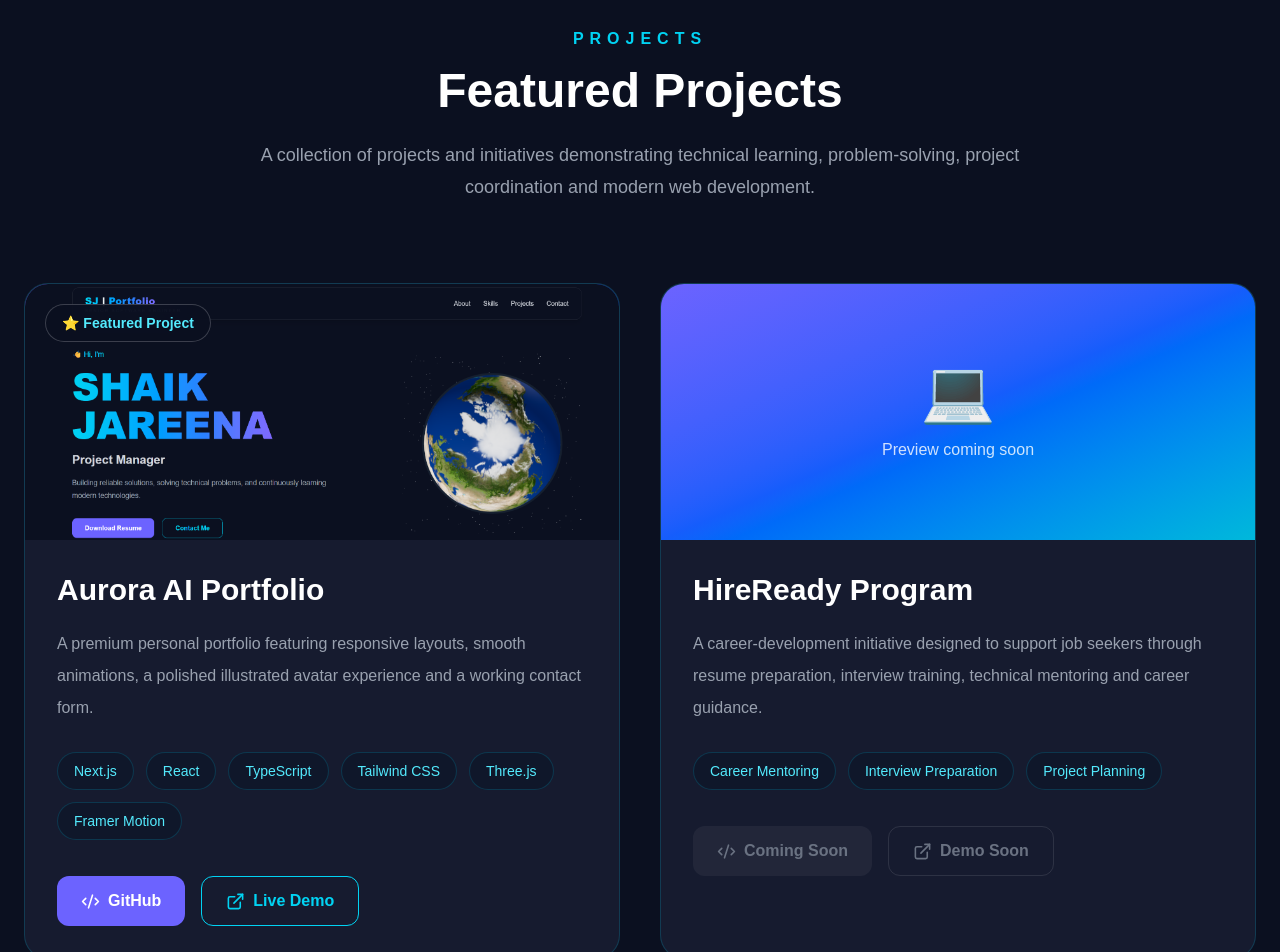
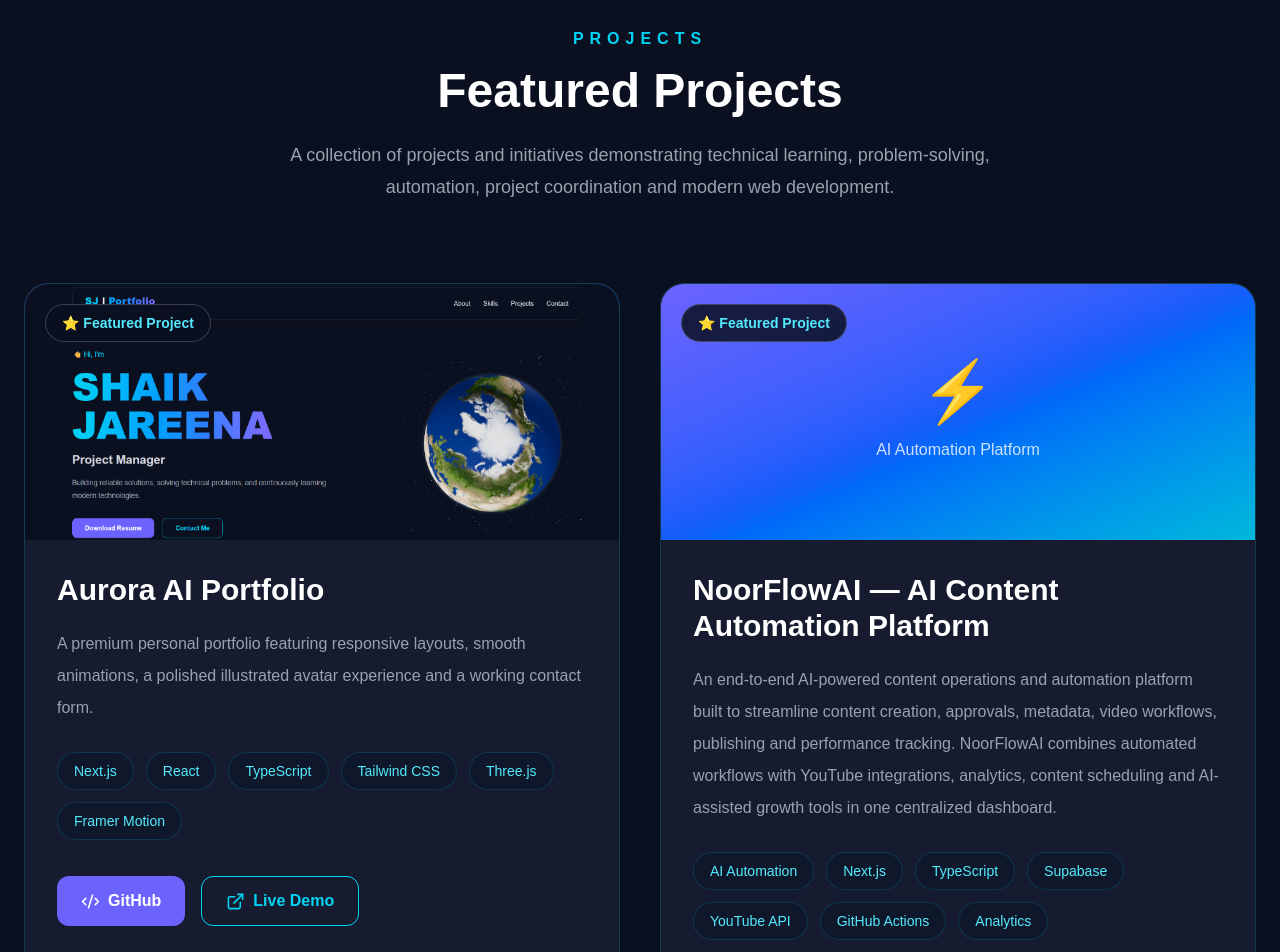
Before and after one commit to JAREENA-SK/aurora-ai-portfolio, a Next.js app in the folder aurora-ai/: page / in a window 1280 px wide. Shown: the part 5080-6032 px from the top of the page. Built offline with nearby package versions, Linux system fonts and the light colour scheme.

Commit message:
feat: add NoorFlowAI automation project

```diff
--- a/aurora-ai/components/sections/Projects.tsx
+++ b/aurora-ai/components/sections/Projects.tsx
@@ -9,17 +9,20 @@ const projects = [
     title: "Aurora AI Portfolio",
     description:
       "A premium personal portfolio featuring responsive layouts, smooth animations, a polished illustrated avatar experience and a working contact form.",
-    tech: [
-      "Next.js",
-      "React",
-      "TypeScript",
-      "Tailwind CSS",
-      "Three.js",
-      "Framer Motion",
-    ],
+    tech: ["Next.js", "React", "TypeScript", "Tailwind CSS", "Three.js", "Framer Motion"],
     image: "/projects/aurora-ai.png",
     github: "https://github.com/JAREENA-SK/aurora-ai-portfolio",
     demo: "https://aurora-ai-portfolio.vercel.app",
+    featured: true,
+  },
+  {
+    title: "NoorFlowAI — AI Content Automation Platform",
+    description:
+      "An end-to-end AI-powered content operations and automation platform built to streamline content creation, approvals, metadata, video workflows, publishing and performance tracking. NoorFlowAI combines automated workflows with YouTube integrations, analytics, content scheduling and AI-assisted growth tools in one centralized dashboard.",
+    tech: ["AI Automation", "Next.js", "TypeScript", "Supabase", "YouTube API", "GitHub Actions", "Analytics"],
+    image: "",
+    github: "#",
+    demo: "https://noor-flow-ai.vercel.app/",
     featured: true,
   },
   {
@@ -46,12 +49,8 @@ const projects = [
 
 export default function Projects() {
   return (
-    <section
-      id="projects"
-      className="bg-[#0B1020] px-6 py-24 text-white"
-    >
+    <section id="projects" className="bg-[#0B1020] px-6 py-24 text-white">
       <div className="mx-auto max-w-7xl">
-        {/* Heading */}
         <motion.div
           initial={{ opacity: 0, y: 35 }}
           whileInView={{ opacity: 1, y: 0 }}
@@ -59,20 +58,14 @@ export default function Projects() {
           transition={{ duration: 0.6 }}
           className="mb-20 text-center"
         >
-          <p className="font-semibold uppercase tracking-[6px] text-cyan-400">
-            Projects
-          </p>
-          <h2 className="mt-4 text-4xl font-bold sm:text-5xl">
-            Featured Projects
-          </h2>
+          <p className="font-semibold uppercase tracking-[6px] text-cyan-400">Projects</p>
+          <h2 className="mt-4 text-4xl font-bold sm:text-5xl">Featured Projects</h2>
           <p className="mx-auto mt-6 max-w-3xl text-lg leading-8 text-gray-400">
-            A collection of projects and initiatives demonstrating technical
-            learning, problem-solving, project coordination and modern web
-            development.
+            A collection of projects and initiatives demonstrating technical learning,
+            problem-solving, automation, project coordination and modern web development.
           </p>
         </motion.div>
 
-        {/* Project Cards */}
         <div className="grid gap-10 lg:grid-cols-2">
           {projects.map((project, index) => (
             <motion.article
@@ -84,7 +77,6 @@ export default function Projects() {
               whileHover={{ y: -8 }}
               className="group overflow-hidden rounded-3xl border border-cyan-500/20 bg-[#161B2F] transition-all duration-300 hover:border-cyan-400/70 hover:shadow-[0_0_40px_rgba(0,212,255,0.18)]"
             >
-              {/* Screenshot or Placeholder */}
               <div className="relative h-64 overflow-hidden bg-gradient-to-br from-[#6C63FF] via-blue-600 to-cyan-500">
                 {project.image ? (
                   <Image
@@ -97,9 +89,9 @@ export default function Projects() {
                 ) : (
                   <div className="flex h-full items-center justify-center">
                     <div className="text-center">
-                      <span className="text-6xl">💻</span>
+                      <span className="text-6xl">{project.title.startsWith("NoorFlowAI") ? "⚡" : "💻"}</span>
                       <p className="mt-4 font-medium text-white/80">
-                        Preview coming soon
+                        {project.title.startsWith("NoorFlowAI") ? "AI Automation Platform" : "Preview coming soon"}
                       </p>
                     </div>
                   </div>
@@ -112,12 +104,9 @@ export default function Projects() {
                 )}
               </div>
 
-              {/* Project Information */}
               <div className="p-8">
                 <h3 className="text-3xl font-bold">{project.title}</h3>
-                <p className="mt-5 leading-8 text-gray-400">
-                  {project.description}
-                </p>
+                <p className="mt-5 leading-8 text-gray-400">{project.description}</p>
 
                 <div className="mt-7 flex flex-wrap gap-3">
                   {project.tech.map((technology) => (
@@ -141,12 +130,12 @@ export default function Projects() {
                       <Code2 size={19} />
                       GitHub
                     </a>
-                  ) : (
+                  ) : project.demo === "#" ? (
                     <span className="inline-flex cursor-not-allowed items-center gap-2 rounded-xl bg-white/5 px-6 py-3 font-semibold text-gray-500">
                       <Code2 size={19} />
                       Coming Soon
                     </span>
-                  )}
+                  ) : null}
 
                   {project.demo !== "#" ? (
                     <a
```
